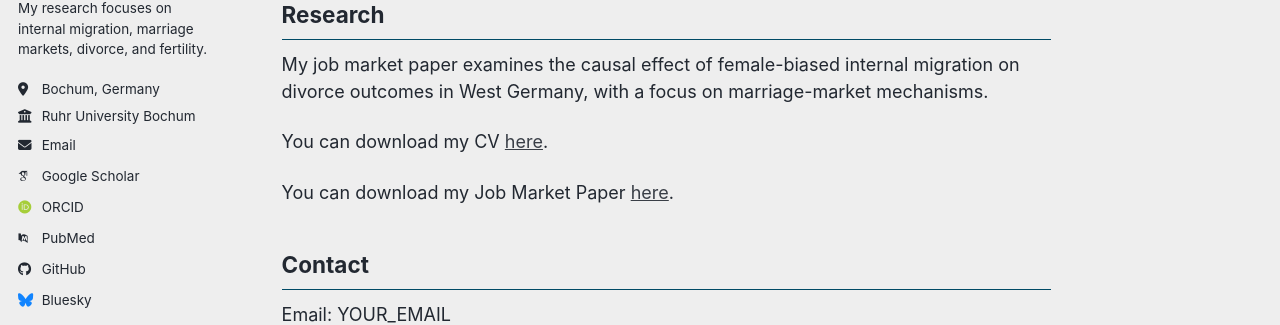
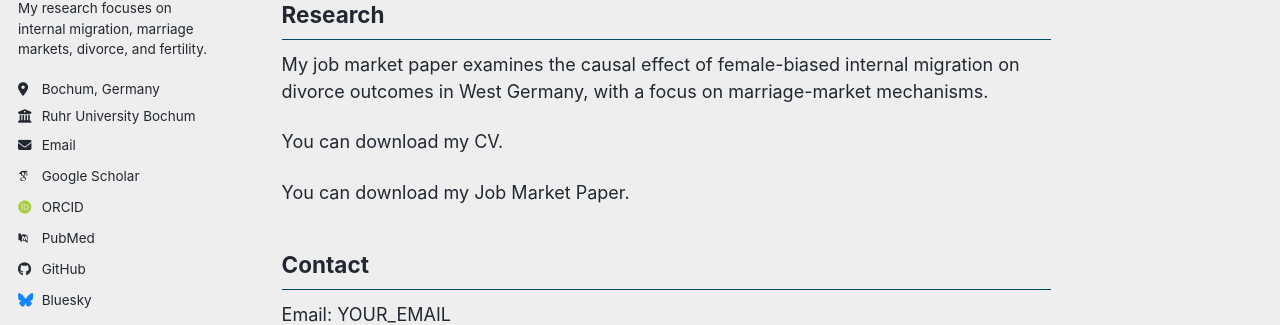
Before and after one commit to alidemir1995ad-alt/alidemir1995ad-alt.github.io, a Jekyll site: the page built from _pages/about.md, in a window 1280 px wide. Shown: the part 319-644 px from the top of the page. Built offline with Jekyll 4.4.1, drawn with Linux system fonts in a browser that asks for light colours; some web fonts are replaced; a script bundle is joined from its source files by our own code; library files that are not in the unit come from our copies.

Commit message:
Update download statements in about.md
Removed links from CV and Job Market Paper download statements.

```diff
--- a/_pages/about.md
+++ b/_pages/about.md
@@ -15,9 +15,9 @@ My research interests are family economics, internal migration, marriage markets
 
 My job market paper examines the causal effect of female-biased internal migration on divorce outcomes in West Germany, with a focus on marriage-market mechanisms.
 
-You can download my CV [here](/files/CV_Ali_Demir.pdf).
+You can download my CV.
 
-You can download my Job Market Paper [here](/files/JMP_Ali_Demir.pdf).
+You can download my Job Market Paper.
 
 ## Contact
 
```
